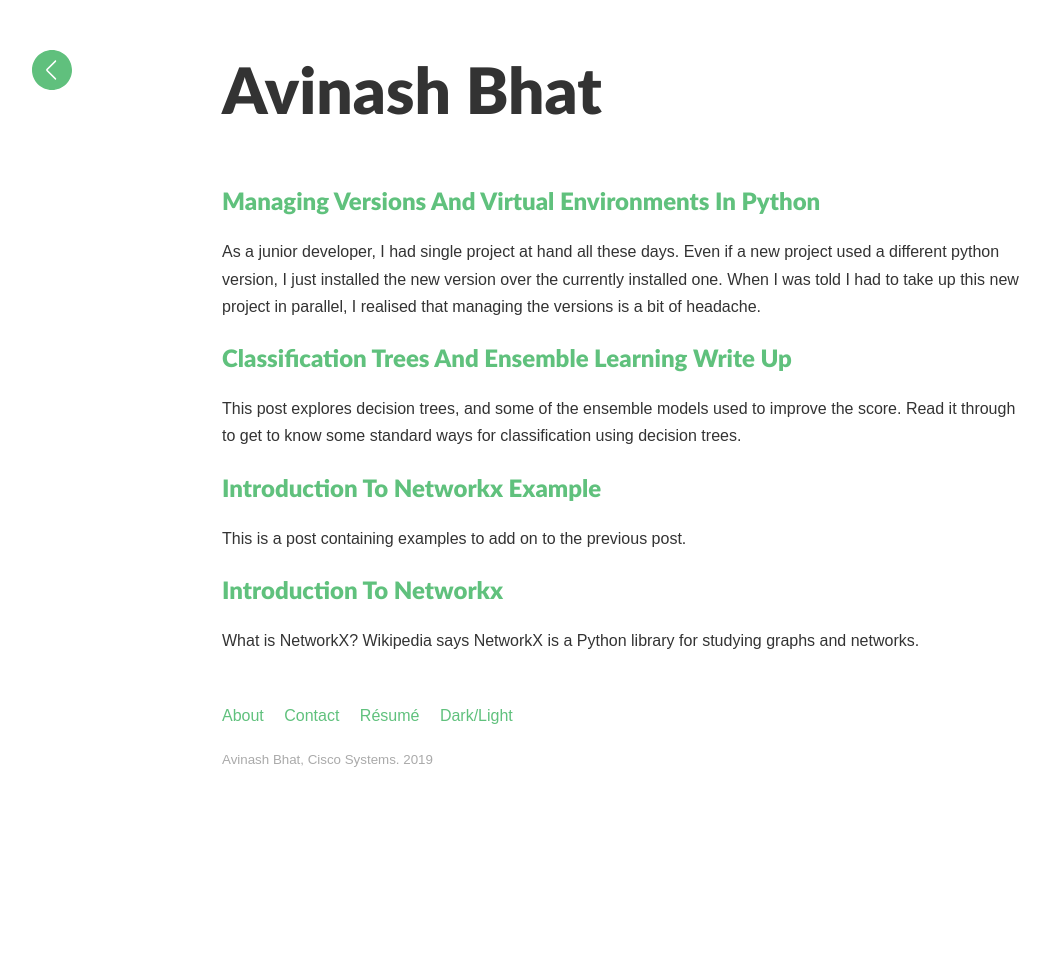
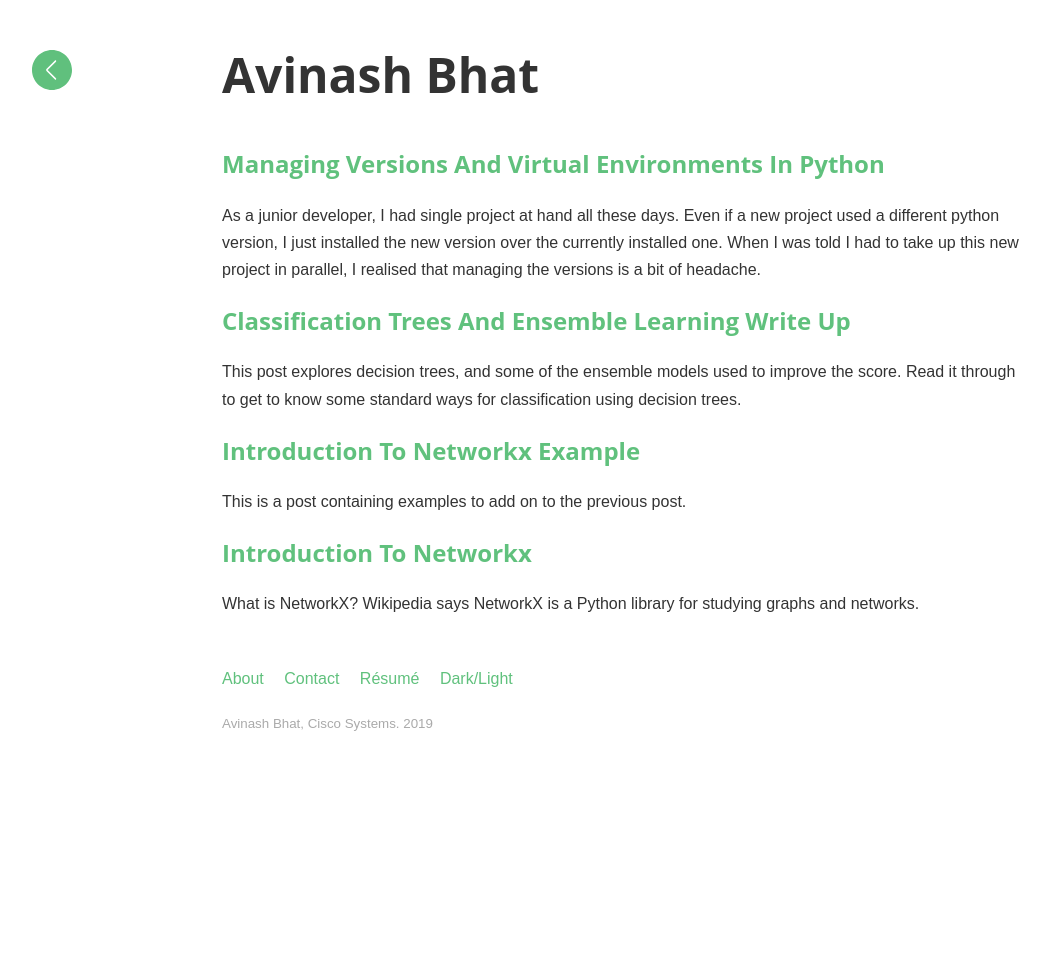
Before and after one commit to avinashbhat/avinashbhat.github.io, a Jekyll site: the page built from index.html, in a window 1280 px wide. Shown: the whole page, without its empty margins (18-1068 px from the left). Built offline with Jekyll 4.4.1, drawn with Linux system fonts in a browser that asks for light colours; the list of posts is cut into pages by our own code.

Commit message:
Font changes

```diff
--- a/_sass/style.scss
+++ b/_sass/style.scss
@@ -20,7 +20,7 @@ body {
     }
 
     h1,h2,h3,h4,h5,h6 {
-         font-family: "Lato", "Helvetica Neue", Helvetica, sans-serif;
+         font-family: 'Open Sans', sans-serif;
          font-weight: bold;
          line-height: 1.8;
          margin: 0;
@@ -34,6 +34,7 @@ a {
     &:hover{
      color: $text-color;
     }
+
 }
 
 
@@ -96,7 +97,7 @@ blockquote {
 
 
 .headline, .post-headline {
-    font-size: 4em;
+    font-size: 3em;
     margin-bottom: 0.5em;
 
         @include media-query($on-palm) {
```
